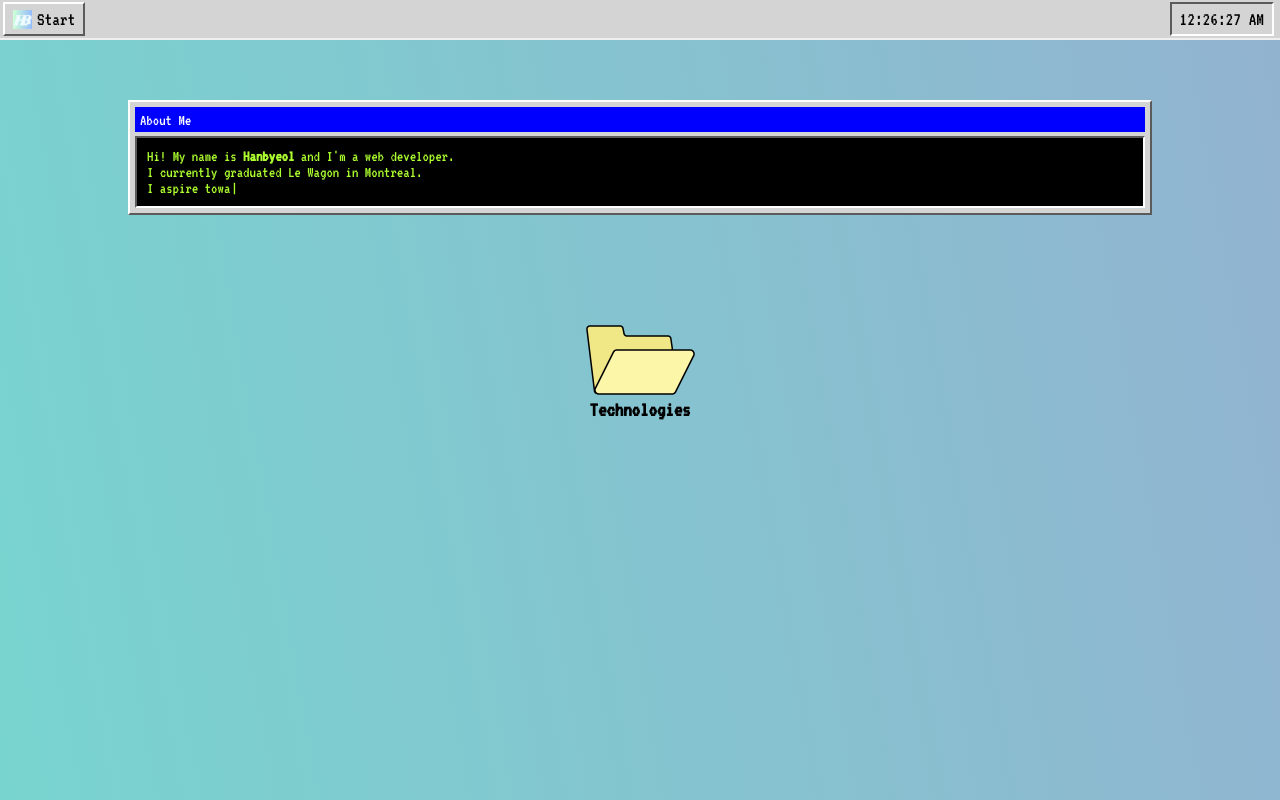
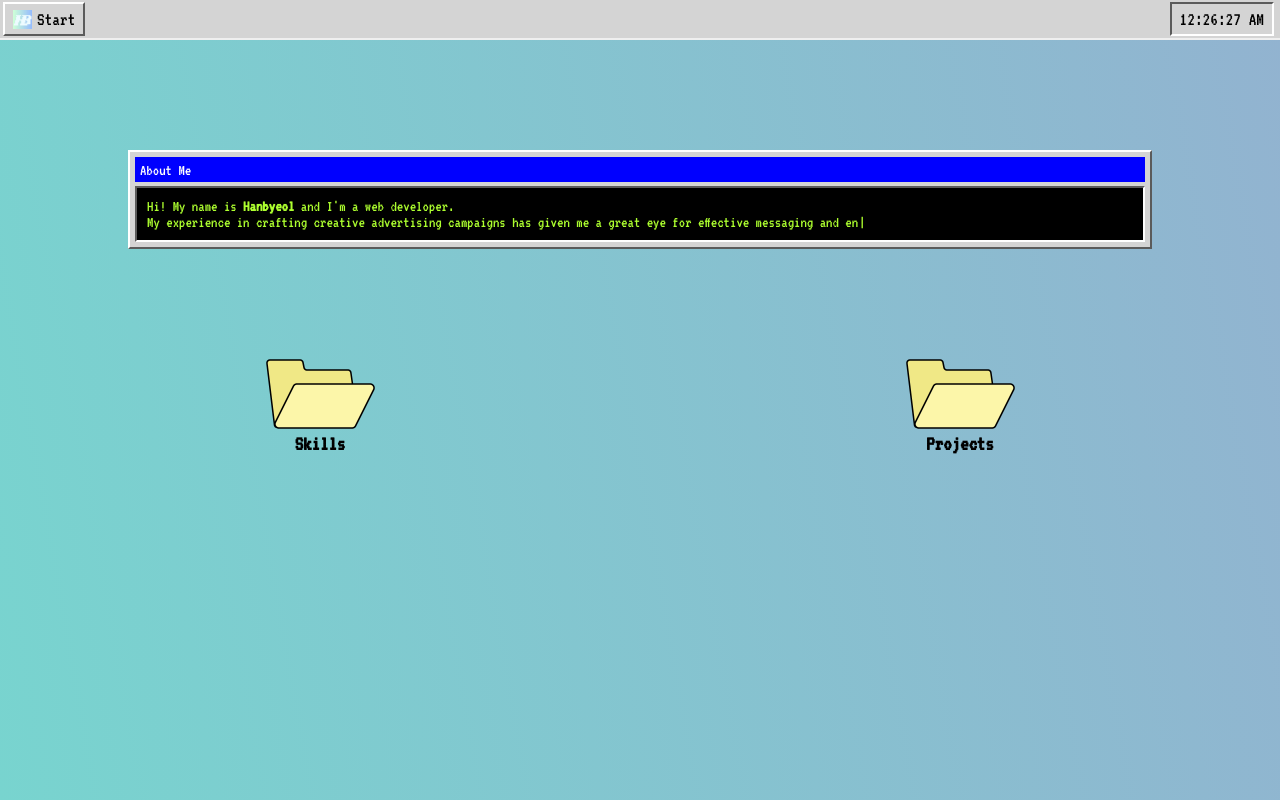
Before and after one commit to bieeeee/hanbyeol.me, a React (Create React App) app: page / in a window 1280 px wide. Built offline with nearby package versions, Linux system fonts and the light colour scheme; a web font is replaced by a local one.

Commit message:
Add about me, Change nav-links:hover to nav-hover, Add projects modal

```diff
--- a/package.json
+++ b/package.json
@@ -7,6 +7,7 @@
     "npm": "8.11.0"
   },
   "dependencies": {
+    "@react-spring/web": "^9.7.2",
     "@testing-library/jest-dom": "^5.16.5",
     "@testing-library/react": "^13.4.0",
     "@testing-library/user-event": "^13.5.0",
--- a/src/App.css
+++ b/src/App.css
@@ -98,8 +98,8 @@ body {
   background-size: cover;
   background-repeat: no-repeat;
   height: 100vh; */
-  position: relative;
-  z-index: 1;
+  /* position: relative;
+  z-index: 1; */
 }
 
 .home,
--- a/src/App.js
+++ b/src/App.js
@@ -6,11 +6,6 @@ import Home from './components/pages/Home';
 function App() {
   return (
     <>
-      {/* <section id="up"></section>
-      <section id="down"></section>
-      <section id="right"></section>
-      <section id="left"></section> */}
-
       <div className='background-image'>
         <Router>
           <Navbar />
--- a/src/components/Modal/Modal.css
+++ b/src/components/Modal/Modal.css
@@ -1,3 +1,7 @@
+.folders {
+  display: flex;
+}
+
 body.active-modal {
   overflow-y: hidden;
 }
--- a/src/components/Modal/Modal.js
+++ b/src/components/Modal/Modal.js
@@ -15,11 +15,12 @@ function Modal() {
 
   return (
     <>
+      <div className='folders'>
         <div
           onClick={toggleModal}
           className='btn-modal'>
           <img src='folder.png' alt='folder' />
-        <h3>Technologies</h3>
+          <h3>Skills</h3>
         </div>
 
         {modal && (
@@ -27,7 +28,7 @@ function Modal() {
               <div onClick={toggleModal} className='overlay'>
                 <div className='modal-container'>
                   <div className="modal-bar">
-                  <p>Technologies</p>
+                    <p>Skills</p>
                     <button onClick={toggleModal} className='close-modal'>X</button>
                   </div>
                   <div className="modal-content">
@@ -37,6 +38,30 @@ function Modal() {
               </div>
           </div>)
         }
+
+        <div
+          onClick={toggleModal}
+          className='btn-modal'>
+          <img src='folder.png' alt='folder' />
+          <h3>Projects</h3>
+        </div>
+
+        {modal && (
+          <div className='modal'>
+              <div onClick={toggleModal} className='overlay'>
+                <div className='modal-container'>
+                  <div className="modal-bar">
+                    <p>Projects</p>
+                    <button onClick={toggleModal} className='close-modal'>X</button>
+                  </div>
+                  <div className="modal-content">
+
+                  </div>
+                </div>
+              </div>
+          </div>)
+        }
+      </div>
     </>
   );
 }
--- a/src/components/Navbar.css
+++ b/src/components/Navbar.css
@@ -60,7 +60,7 @@
   /* box-shadow: 1.5px 1.5px 3px rgba(0, 0, 0, 0.5), 1px 1px 3px #ffff inset; */
 }
 
-.nav-links:hover {
+.nav-hover {
   display: flex;
   align-items: center;
   text-decoration: none;
--- a/src/components/Navbar.js
+++ b/src/components/Navbar.js
@@ -1,7 +1,6 @@
 import React, { useState, useEffect } from 'react';
 import { Link } from 'react-router-dom';
 import Dropdown from './Dropdown';
-import { Button } from './Button';
 import './Navbar.css';
 import Time from './Time';
 
@@ -9,11 +8,11 @@ function Navbar() {
   const[dropdown, setDropdown] = useState(false);
 
   const onMouseEnter = () => {
-      setDropdown(true);
+    setDropdown(true);
   };
 
   const onMouseLeave = () => {
-      setDropdown(false);
+    setDropdown(false);
   };
 
   const onClick = () => {
@@ -26,7 +25,7 @@ function Navbar() {
       <nav className='navbar'>
         <div className='navbar-container'>
             <div className='nav-item' onMouseEnter={onMouseEnter} onMouseLeave={onMouseLeave} onClick={onClick}>
-              <Link className={dropdown ? 'nav-links hover' : 'nav-links'}>
+              <Link className={dropdown ? 'nav-hover' : 'nav-links'}>
                 <img src='./image (1).png' alt='Logo' className='navbar-logo' />
                 Start
               </Link>
--- a/src/components/Terminal.css
+++ b/src/components/Terminal.css
@@ -4,7 +4,7 @@
   margin: 0 auto;
   padding: 5px 5px 5px 5px;
   background-color: #d4d4d4;
-  margin-top: 60px;
+  margin-top: 110px;
   border-top: 2px solid white;
   border-right: 2px solid #5b5b5b;
   border-bottom: 2px solid #5b5b5b;
--- a/src/components/Terminal.js
+++ b/src/components/Terminal.js
@@ -12,9 +12,9 @@ function Terminal() {
       <div className="terminal-content">
         <Typewriter
           options={{
-            strings: ["Hi! My name is <strong>Hanbyeol</strong> and I'm a web developer.<br>I currently graduated Le Wagon in Montreal.<br>I aspire toward a career that will allow me to channel my creativity through crafting beautiful software and engaging experiences."],
+            strings: ["Hi! My name is <strong>Hanbyeol</strong> and I'm a web developer.<br>My experience in crafting creative advertising campaigns has given me a great eye for effective messaging and engaging user experiences.<br>Now I'm having fun turning those ideas into reality and building great apps.<br>By the way, React is fun!!!"],
             autoStart: true,
-            delay: 40,
+            delay: 30,
             loop: false,
             deleteSpeed: Infinity
           }}
```
Also changed, not shown: src/components/pages/Home.css (added), 1 other file (tests, documents, lock files or other folders). Lines whose indentation alone changed are shown as unchanged.
